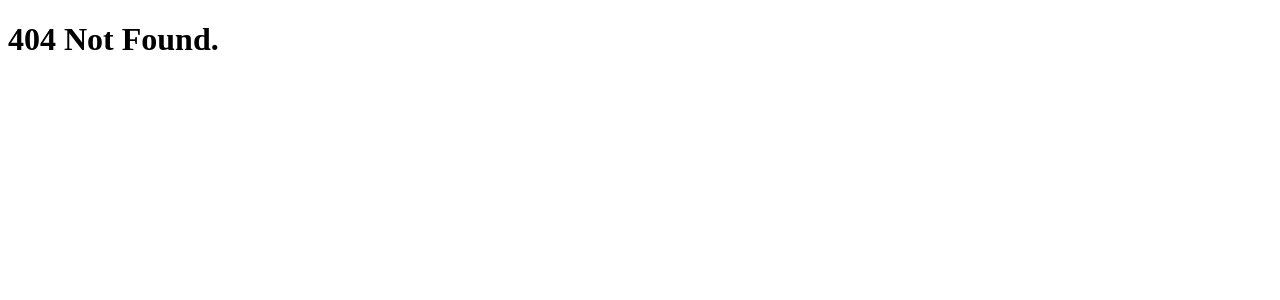
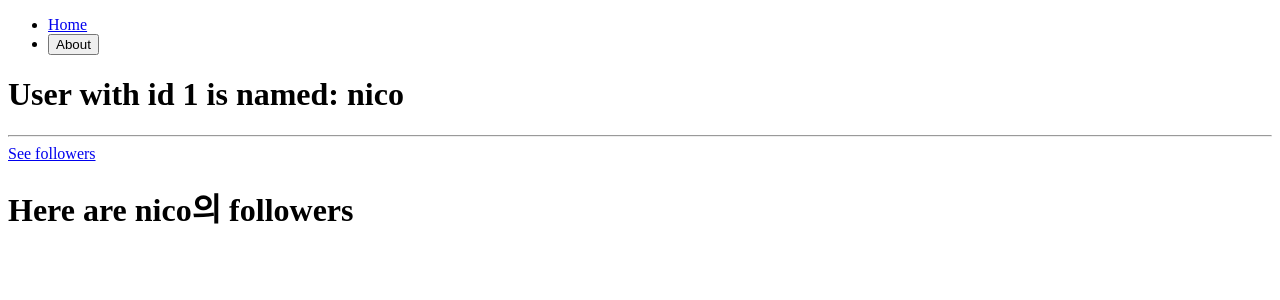
Before and after one commit to Kosto1221/react-masterclass, a React (Create React App) app: page /users/1/followers in a window 1280 px wide. Before the commit this address had no page. Shown: the top 300 px of the page. Built offline with nearby package versions, Linux system fonts and the light colour scheme.

Commit message:
useOutletContext

```diff
--- /dev/null
+++ b/src/screens/users/Followers.tsx
@@ -0,0 +1,12 @@
+import { useOutletContext } from "react-router-dom";
+
+interface IFollowersContext {
+  nameOfMyUser: string;
+}
+
+function Followers() {
+  const { nameOfMyUser } = useOutletContext<IFollowersContext>();
+
+  return <h1>Here are {nameOfMyUser}의 followers</h1>;
+}
+export default Followers;
--- a/src/screens/users/User.tsx
+++ b/src/screens/users/User.tsx
@@ -1,12 +1,17 @@
-import { useParams } from "react-router-dom";
+import { useParams, Outlet, Link } from "react-router-dom";
 import { users } from "../../db";
 
 function User() {
   const { userId } = useParams();
   return (
-    <h1>
-      User with id {userId} is named: {users[Number(userId) - 1].name}
-    </h1>
+    <div>
+      <h1>
+        User with id {userId} is named: {users[Number(userId) - 1].name}
+      </h1>
+      <hr />
+      <Link to="followers">See followers</Link>
+      <Outlet context={{ nameOfMyUser: users[Number(userId) - 1].name }} />
+    </div>
   );
 }
 export default User;
```
Also changed, not shown: src/Router.tsx (+7 -0 lines).
